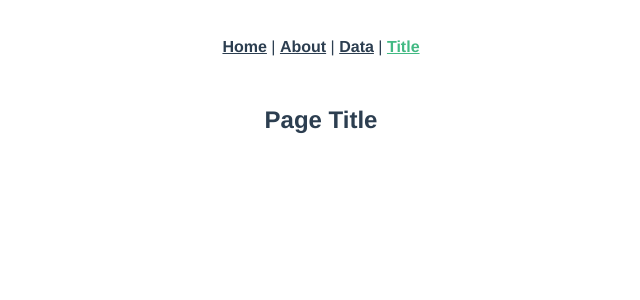
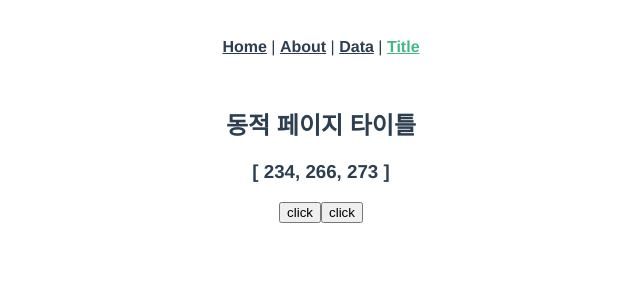
Before and after one commit to wangsungtaek/learn-vue-book, a Vue app: page /title in a window 1280 px wide. Shown: the top 300 px of the page, without its empty margins (319-959 px from the left). Built offline with nearby package versions, Linux system fonts and the light colour scheme.

Commit message:
props 테스트

```diff
--- a/src/App.vue
+++ b/src/App.vue
@@ -6,7 +6,23 @@
     <router-link to="/title">Title</router-link>
   </div>
   <router-view/>
+  <ParentComponent />
+  <ParentComponent2 />
 </template>
+
+<script>
+import ParentComponent from './views/ParentComponent.vue'
+import ParentComponent2 from './views/ParentComponent2.vue'
+
+
+export default {
+  components: {
+    ParentComponent,
+    ParentComponent2
+  }
+}
+
+</script>
 
 <style>
 #app {
--- a/src/components/PageTitle.vue
+++ b/src/components/PageTitle.vue
@@ -1,10 +1,20 @@
 <template>
-  <h2>Page Title</h2>
+  <h2>{{ title }}</h2>
+  <h3>{{ myArray }}</h3>
 </template>
 
 <script>
 export default {
-
+  props: {
+    title: {
+      type: String,
+      default: "페이지 제목입니다."
+    },
+    myArray: {
+      type: Array,
+      default: new Array('1', '2', '3'),
+    }
+  }
 }
 </script>
 
--- /dev/null
+++ b/src/views/ChildComponent.vue
@@ -0,0 +1,17 @@
+<template>
+  <button type="button" @click="childFunc" ref="btn">click</button>
+</template>
+
+<script>
+export default {
+    methods: {
+        childFunc() {
+            console.log("부모 컴포넌트에서 직접 발생시킨 이벤트");
+        }
+    }
+}
+</script>
+
+<style>
+
+</style>
--- /dev/null
+++ b/src/views/ChildComponent2.vue
@@ -0,0 +1,17 @@
+<template>
+  <button type="button" @click="childFunc" ref="btn">click</button>
+</template>
+
+<script>
+export default {
+    methods: {
+        callFromParent() {
+            console.log("부모 컴포넌트에서 직접 발생시킨 이벤트");
+        }
+    }
+}
+</script>
+
+<style>
+
+</style>
--- a/src/views/NestedComponent.vue
+++ b/src/views/NestedComponent.vue
@@ -1,6 +1,6 @@
 <template>
   <div>
-      <PageTitleVue/>
+      <PageTitleVue :title="title" :myArray="[234, 266,  273]"/>
   </div>
 </template>
 
@@ -10,6 +10,11 @@ import PageTitleVue from '../components/PageTitle.vue'
 export default {
     components: {
         PageTitleVue
+    },
+    data() {
+        return {
+            title: '동적 페이지 타이틀',
+        }
     }
 }
 </script>
--- /dev/null
+++ b/src/views/ParentComponent.vue
@@ -0,0 +1,20 @@
+<template>
+  <ChildComponent @send-message="sendMessage" ref="child_component_test" />
+</template>
+
+<script>
+import ChildComponent from './ChildComponent.vue'
+
+export default {
+    components: {
+        ChildComponent
+    },
+    mounted() {
+        this.$refs.child_component_test.$refs.btn.click();
+    }
+}
+</script>
+
+<style>
+
+</style>
--- /dev/null
+++ b/src/views/ParentComponent2.vue
@@ -0,0 +1,20 @@
+<template>
+  <ChildComponent @send-message="sendMessage" ref="child_component" />
+</template>
+
+<script>
+import ChildComponent from './ChildComponent2.vue'
+
+export default {
+    components: {
+        ChildComponent
+    },
+    mounted() {
+        this.$refs.child_component.callFromParent();
+    }
+}
+</script>
+
+<style>
+
+</style>
```
